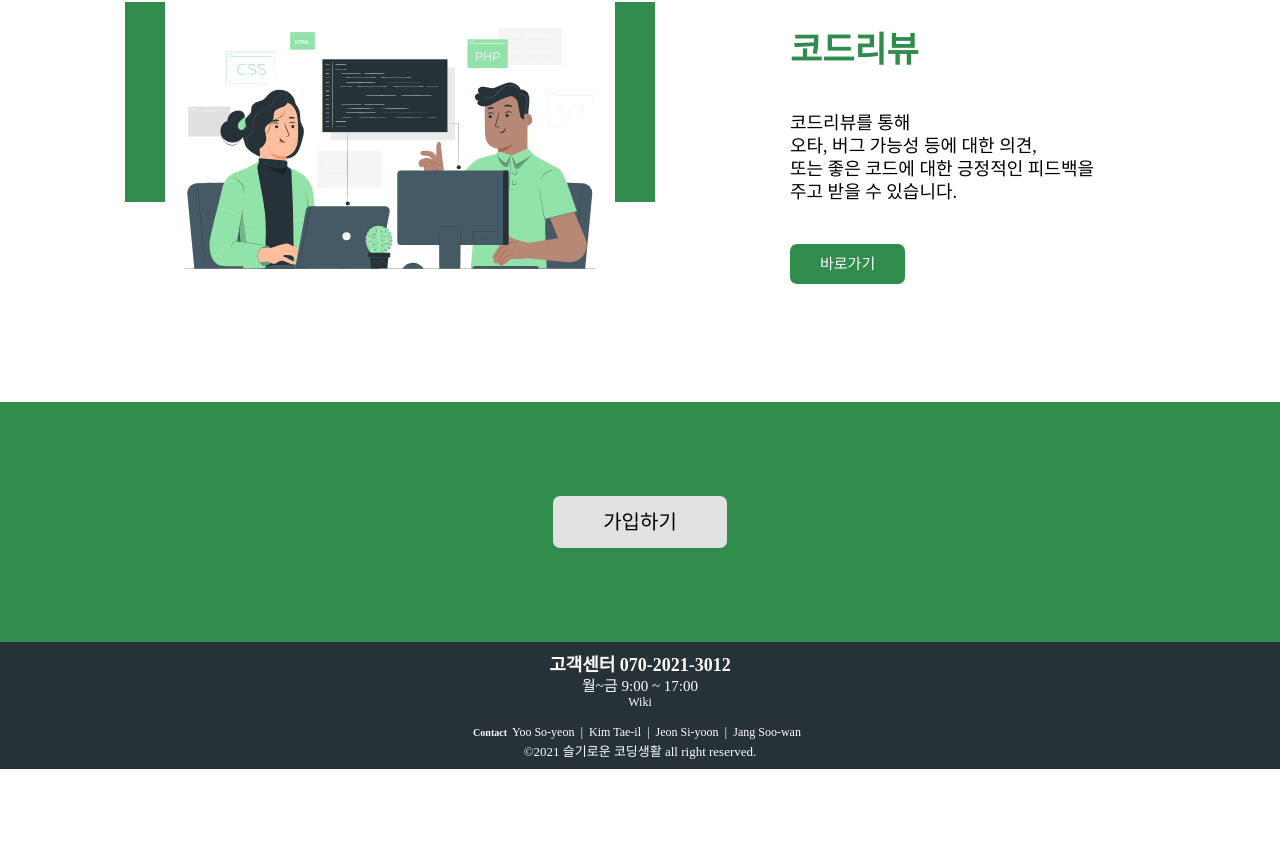
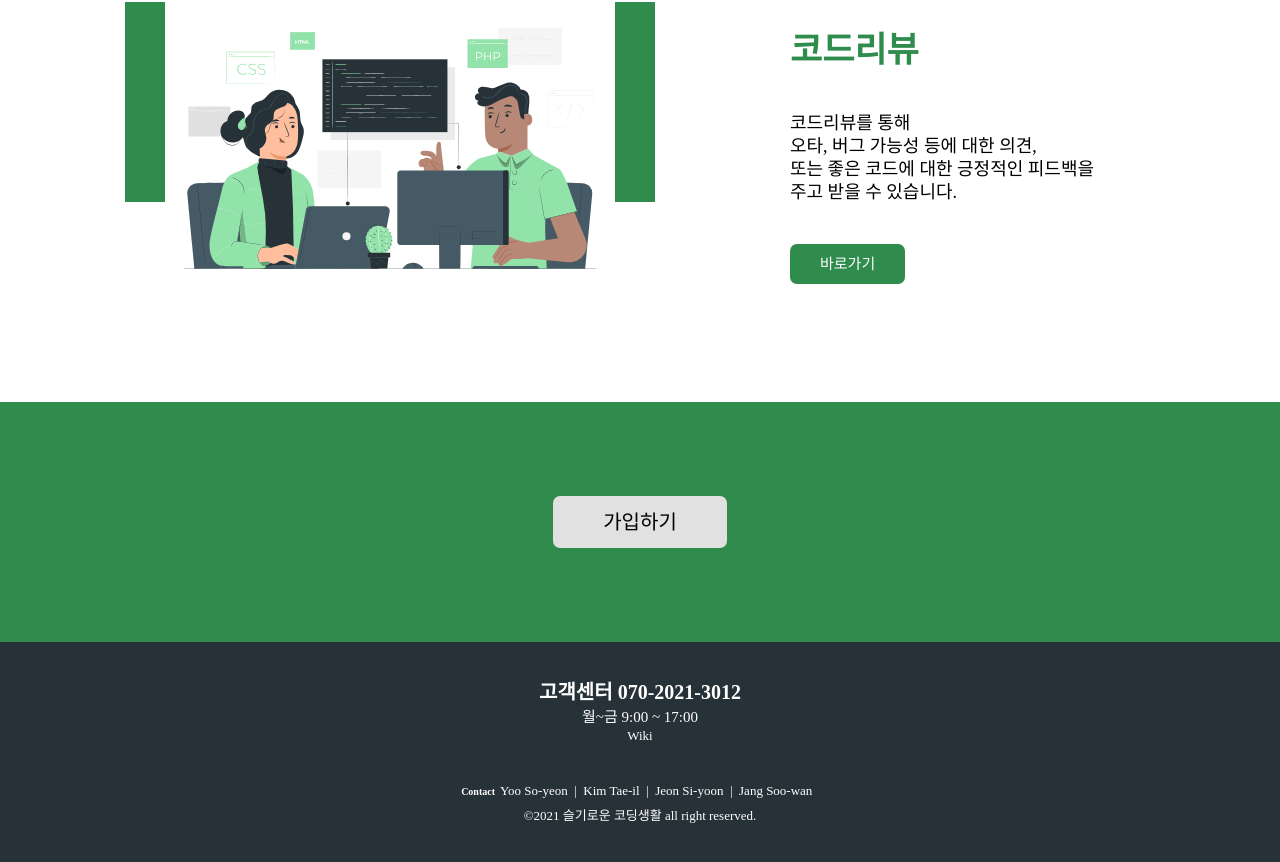
Before and after one commit to codestates/Code-High, a React app in the folder client/: page / in a window 1280 px wide. Shown: the part 3768-4630 px from the top of the page. Before the commit the page ends 4537 px from the top, so only its background shows below. Built offline with nearby package versions, Linux system fonts and the light colour scheme.

Commit message:
[Client] #46 modify:fixed scss

```diff
--- a/client/src/components/basic/footer/_BlackFooter.scss
+++ b/client/src/components/basic/footer/_BlackFooter.scss
@@ -3,15 +3,8 @@
     padding: 0;
 }
 
-.footer{
-    display: flex;
-    justify-content: center;
-    align-items: center;
-    background-color: black;
-}
-
 .wiki{
-    padding-bottom : 10px;
+    padding-bottom : 30px;
 }
 
 .black-footer-container{
@@ -22,21 +15,24 @@
     text-align: center;
     text-decoration: none;
     line-height: 150%;
-    padding-top : 10px;
-    padding-bottom: 5px;
+    padding: 35px 0;
     margin: 0px;
     div{
         background-color: #263238;
         color: white;
         font-size: 13px;
         height:20px;
+        margin-bottom: 5px;
+        font-family: 'NanumGothic';
     }
     h1{
         background-color: #263238;
-        font-size: 18px;
+        font-size: 20px;
         font-weight: 800;
         color: white;
         line-height: 150%;
+        margin-bottom: 3px;
+        font-family: 'NanumGothic';
     }
     h2{
         background-color: #263238;
@@ -44,13 +40,16 @@
         color: white;
         line-height: 100%;
         font-weight: 300;
+        margin-bottom: 3px;
+        font-family: 'NanumGothic';
     }
     a {
         text-decoration: none;
         color: white;
         cursor: pointer;
         background-color: #263238;
-        font-size: 12px;
+        font-size: 13px;
+        font-family: 'NanumGothic';
     }
 
 }
--- a/client/src/style.css
+++ b/client/src/style.css
@@ -89,14 +89,8 @@
   margin: 0;
   padding: 0; }
 
-.footer {
-  display: flex;
-  justify-content: center;
-  align-items: center;
-  background-color: black; }
-
 .wiki {
-  padding-bottom: 10px; }
+  padding-bottom: 30px; }
 
 .black-footer-container {
   width: 100%;
@@ -106,32 +100,38 @@
   text-align: center;
   text-decoration: none;
   line-height: 150%;
-  padding-top: 10px;
-  padding-bottom: 5px;
+  padding: 35px 0;
   margin: 0px; }
   .black-footer-container div {
     background-color: #263238;
     color: white;
     font-size: 13px;
-    height: 20px; }
+    height: 20px;
+    margin-bottom: 5px;
+    font-family: 'NanumGothic'; }
   .black-footer-container h1 {
     background-color: #263238;
-    font-size: 18px;
+    font-size: 20px;
     font-weight: 800;
     color: white;
-    line-height: 150%; }
+    line-height: 150%;
+    margin-bottom: 3px;
+    font-family: 'NanumGothic'; }
   .black-footer-container h2 {
     background-color: #263238;
     font-size: 15px;
     color: white;
     line-height: 100%;
-    font-weight: 300; }
+    font-weight: 300;
+    margin-bottom: 3px;
+    font-family: 'NanumGothic'; }
   .black-footer-container a {
     text-decoration: none;
     color: white;
     cursor: pointer;
     background-color: #263238;
-    font-size: 12px; }
+    font-size: 13px;
+    font-family: 'NanumGothic'; }
 
 * {
   margin: 0; }
```
